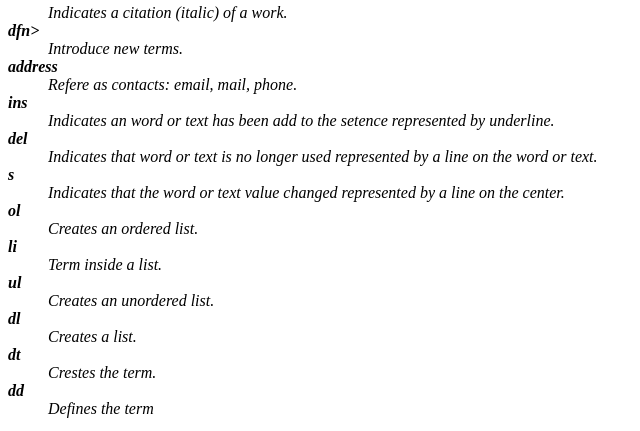
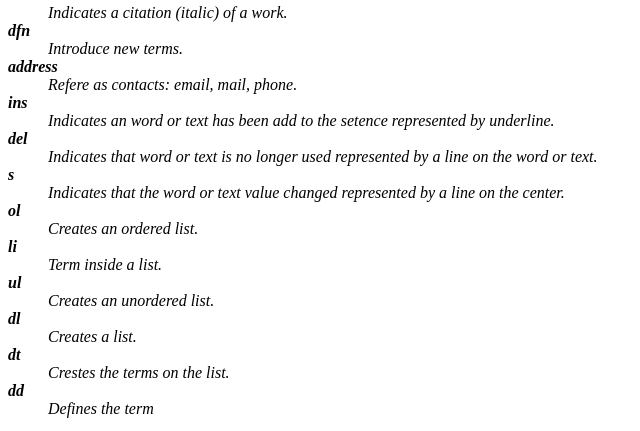
Before and after one commit to ednalda/dws1, a plain HTML site: page element_definitions.html in a window 1280 px wide. Shown: the part 976-1407 px from the top of the page, 0-640 px from the left. Drawn offline with Linux system fonts and the light colour scheme.

Commit message:
dfn, dt, dd elements
Takes off a wrong bracket from dfn, add definition to clarify dt and dd
elements.

```diff
--- a/element_definitions.html
+++ b/element_definitions.html
@@ -65,7 +65,7 @@
 		<dt><b>cite</b><dt>
 		<dd>Indicates a citation (italic) of a work.</dd>
 
-		<dt><b>dfn></b>
+		<dt><b>dfn</b>
 		<dd>Introduce new terms.</dd>
 
 		<dt><b>address</b></dt>
@@ -89,13 +89,11 @@
 		<dt><b>ul</b></dt>
 		<dd>Creates an unordered list.</dd>
 
-
-
         <dt><b>dl</b></dt>
 		<dd>Creates a list.</dd>
 
 		<dt><b>dt</b></dt>
-		<dd>Crestes the term.</dd>
+		<dd>Crestes the terms on the list.</dd>
 
 		<dt><b>dd</b></dd>
 		<dd>Defines the term</dd>
```
